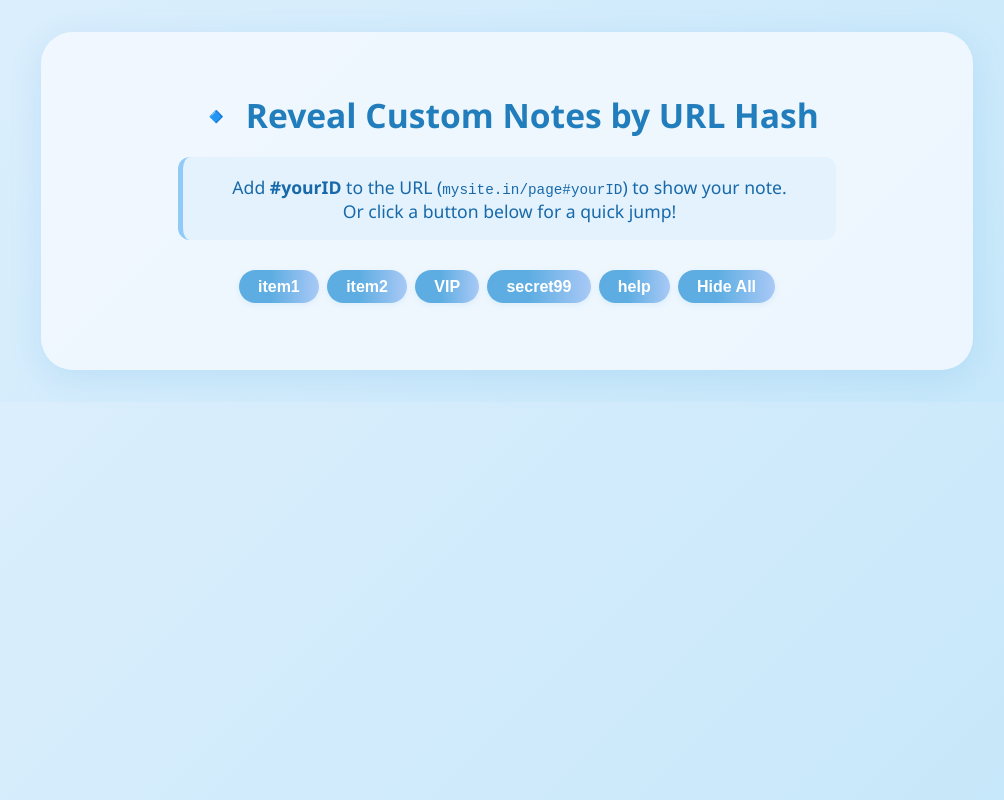
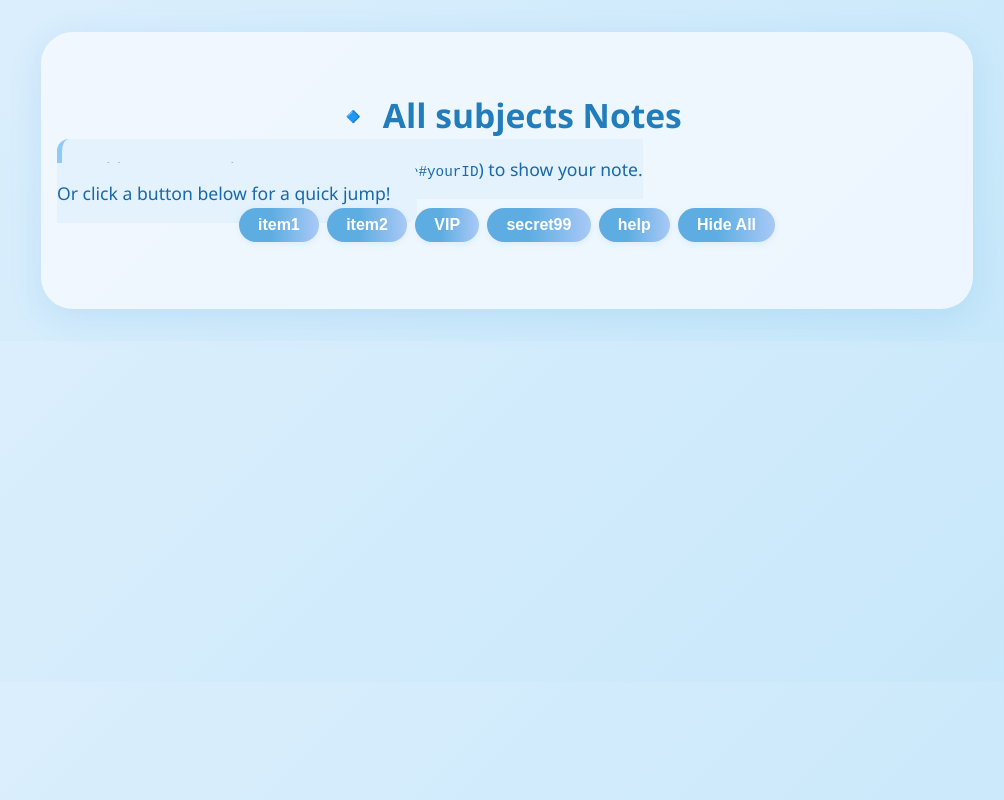
Before and after one commit to nomi2809/Gatenk, a plain HTML site: page index.html in a window 1280 px wide. Shown: the whole page, without its empty margins (133-1137 px from the left). Drawn offline with Linux system fonts and the light colour scheme.

Commit message:
Update index.html

```diff
--- a/index.html
+++ b/index.html
@@ -2,7 +2,7 @@
 <html lang="en">
 <head>
   <meta charset="UTF-8">
-  <title>Reveal Custom Notes by Hash</title>
+  <title>Nk Gate Notes</title>
   <meta name="viewport" content="width=device-width, initial-scale=1">
   <style>
     body {
@@ -119,11 +119,11 @@
 </head>
 <body>
   <div class="container">
-    <h2>🔹 Reveal Custom Notes by URL Hash</h2>
-    <div class="info">
+    <h2>🔹 All subjects Notes </h2>
+    <dijv class="info">
       Add <b>#yourID</b> to the URL (<code>mysite.in/page#yourID</code>) to show your note.<br>
       Or click a button below for a quick jump!
-    </div>
+    </dijv>
     <div class="hash-nav" id="quickNav"></div>
     <div class="box-list" id="boxContainer"></div>
     <div id="notFound" class="notfound" style="display:none">
@@ -134,8 +134,8 @@
     // -- YOUR CUSTOM NOTES DATA -- //
     // You can also load this from a JSON file via fetch('notes.json').then(...)
     const notes = {
-      "item1": {
-        label: "item1",
+      "i1": {
+
         html: "This is <b>item 1</b>.<br>Welcome! <img src='https://placekitten.com/80/80' style='vertical-align:middle;border-radius:0.5em'>"
       },
       "item2": {
```
